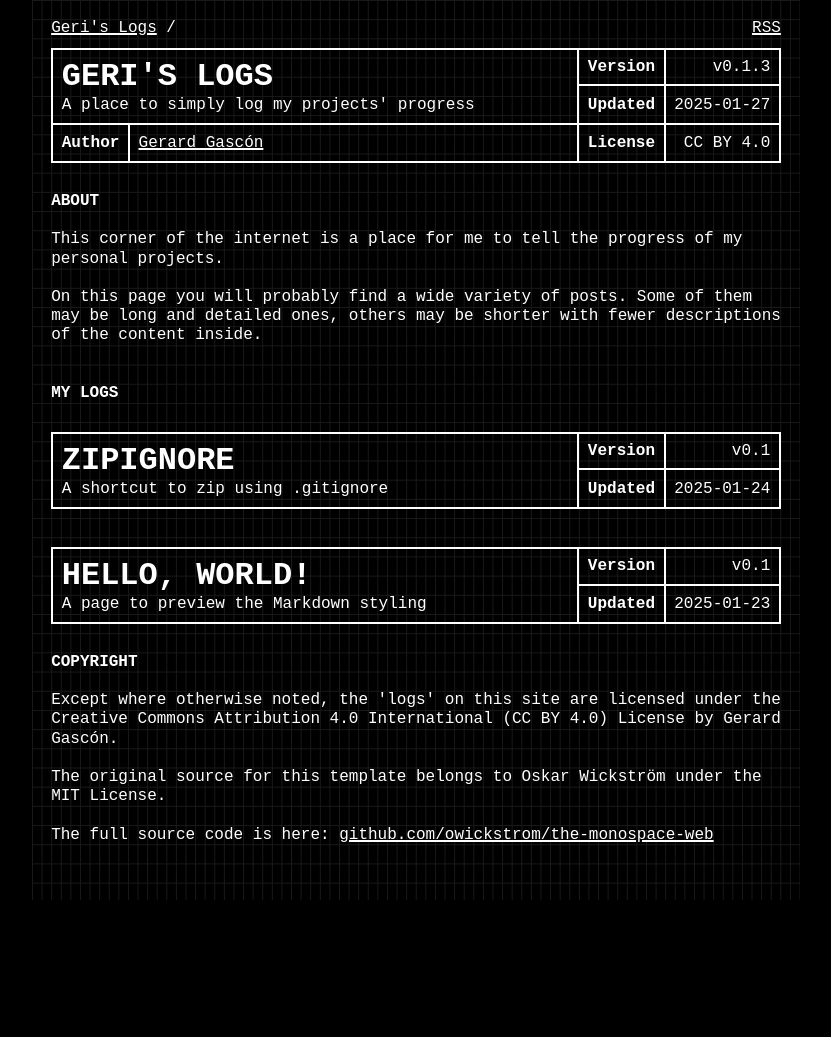
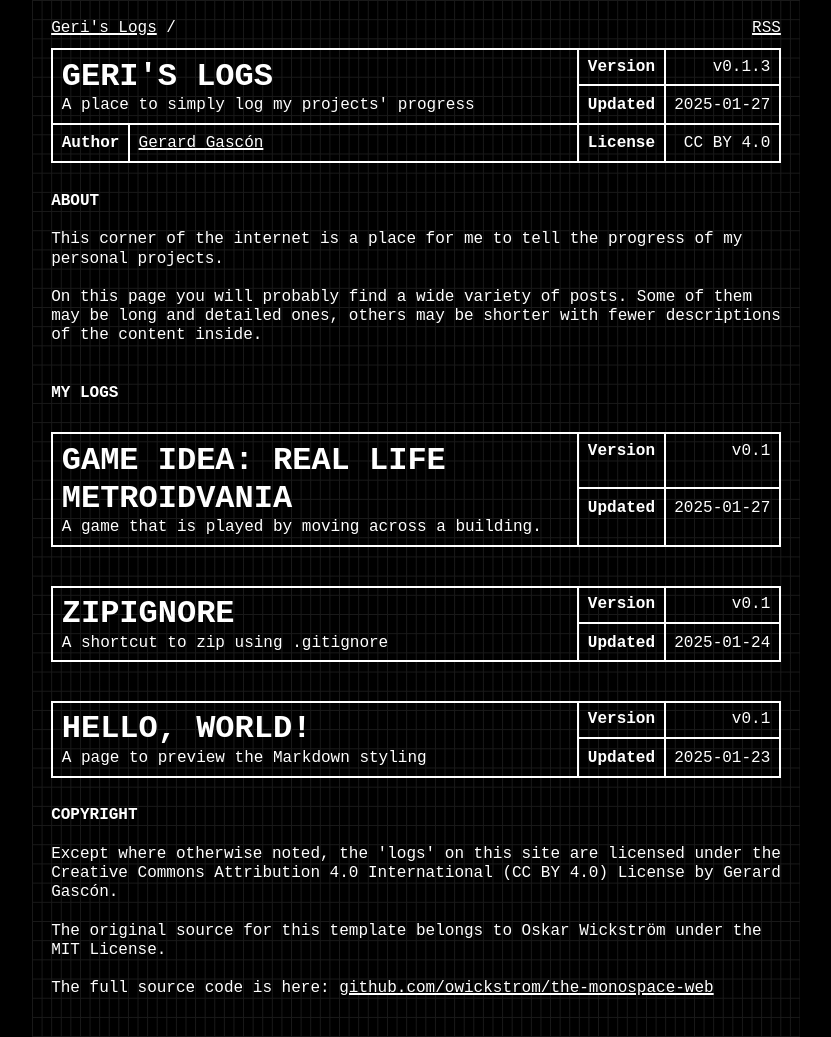
Before and after one commit to GerardGascon/logs, a Jekyll site: the page built from index.html, in a window 1280 px wide. Shown: the whole page, without its empty margins (224-1055 px from the left). Built offline with Jekyll 4.4.1, drawn with Linux system fonts in a browser that asks for light colours; some web fonts are replaced; before the commit the page ends 900 px from its top, so only the background shows below that; some of the changed lines change nothing that is shown.

Commit message:
feat: metroidvania idea

```diff
--- /dev/null
+++ b/_logs/2025-01-27-game-idea-real-life-metroidvania.md
@@ -0,0 +1,41 @@
+---
+layout: log
+title: "Game Idea: Real Life Metroidvania"
+subtitle: "A game that is played by moving across a building."
+version: 0.1
+toc: true
+---
+
+## Idea
+
+The idea of this video game is to hide some devices across a building and a person needs to find them in a certain order
+or something like that, similar to an average metroidvania game but a lot smaller.
+
+## Execution
+
+![Arduino](/assets/images/posts/metroidvania-arduino.png)
+_A drawing of an Arduino device with two keys on top, one for reading pulses and one for sending them._
+
+This device would work as if it was a sonar for submarines or something like that.
+
+I'll try explaining the gameplay flow in order to try explaining it in a much clearer way:
+
+- A player starts at a central computer creating their own "morse code signature" and read some introductory dialogues.
+  - This step is crucial as this "signature" is what will distinguish players.
+- Then they start seeing clues to find other pieces of the submarine or things like that across the building.
+- In each of those places, there will be a "sonar" a.k.a. the Arduino from the picture connected to the local Wi-Fi.
+- When they find the Arduino, they have to play their signature in order to mark them as found, and maybe a QR code to
+scan and continue the story.
+  - Of course, there will be several ways to check if a code is correct, probably a piezo with some sounds to indicate
+  if the player has done it correctly.
+- They need to find all of them.
+
+## Limitations
+
+As you can see, it isn't designed in its entirety, but it's a small idea of a device that I've had in my head for a
+while but didn't know what gameplay could suit on that.
+
+There are quite a lot of limitations, like cost and difficulty to enable people outside of that event to be able to play
+this game, but at the same time is the charm that alt.ctrl games have.
+
+I don't know if I'll end up turning this into reality, but at least is a fun idea I had yesterday.
--- a/assets/css/index.css
+++ b/assets/css/index.css
@@ -265,10 +265,19 @@
     overflow-y: hidden;
 }
 
-figcaption {
+img {
+    margin-top: calc(var(--line-height) * 2);
+    margin-left: 3ch;
+    margin-right: 3ch;
+    width: -moz-available;
+    width: -webkit-fill-available;
+    width: fill-available;
+}
+
+img + em {
     display: block;
     font-style: italic;
-    margin-top: var(--line-height);
+    margin: var(--line-height) 3ch calc(var(--line-height) * 2);
 }
 
 ul, ol {
```
Also changed, not shown: Gemfile.lock, assets/images/posts/metroidvania-arduino.png (added).
